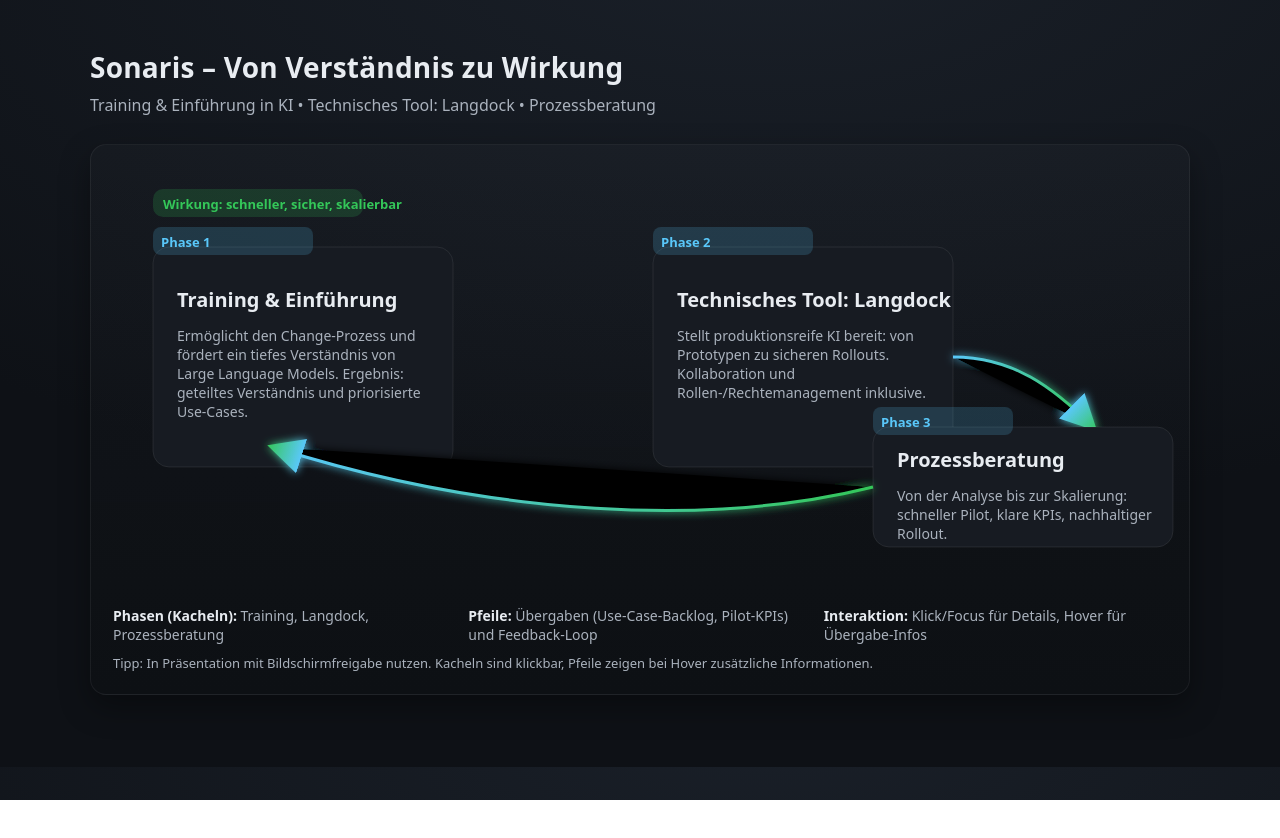
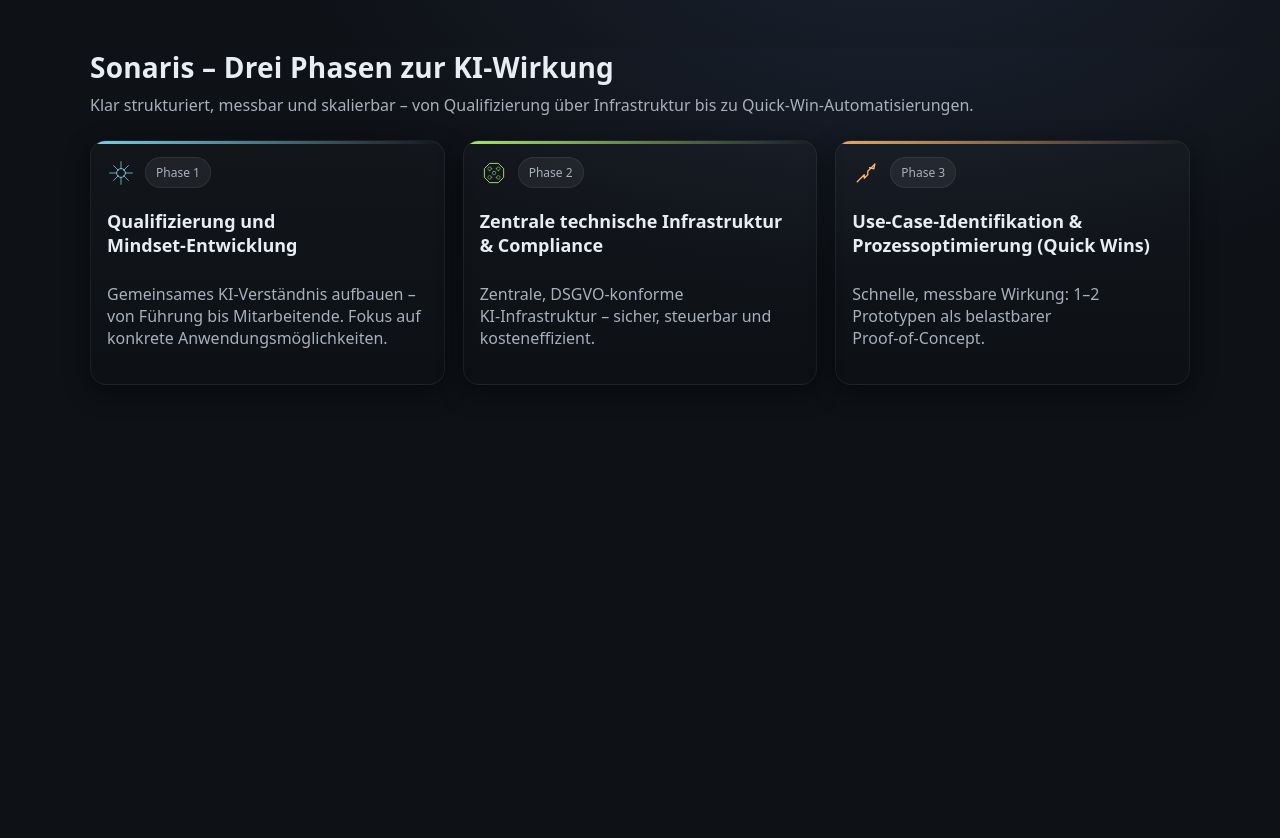
Before and after one commit to dialoglabor/service_sonaris, a plain HTML site: page index.html in a window 1280 px wide. Before the commit the page ends 800 px from the top, so only its background shows below. Drawn offline with Linux system fonts and the light colour scheme.

Commit message:
Update index.html

```diff
--- a/index.html
+++ b/index.html
@@ -2,268 +2,188 @@
 <html lang="de">
 <head>
   <meta charset="UTF-8" />
-  <title>Sonaris – Leistungsübersicht</title>
   <meta name="viewport" content="width=device-width, initial-scale=1" />
-  <!-- Einfache, präsentationsfreundliche Styles -->
+  <title>Sonaris – Drei Phasen zur KI-Wirkung</title>
   <style>
-    :root {
-      --bg: #0e1116;
-      --card: #171b22;
-      --accent: #5ac8fa;   /* freundliches Blau */
-      --accent-2: #34c759; /* Signal für „Wirksamkeit“ */
-      --text: #e8ecf1;
-      --muted: #aab2bd;
-      --link: #ffd60a;     /* Akzent für Interaktion */
-      --shadow: rgba(0,0,0,0.35);
+    /* Grundfarben und Typo */
+    :root{
+      --bg:#0e1116;           /* dunkler Hintergrund für Fokus */
+      --panel:#151a21;        /* Karten-Hintergrund */
+      --panel-2:#0f141b;      /* Hover-Layer */
+      --text:#e8edf4;         /* Primärtext */
+      --muted:#a7b0bc;        /* Sekundärtext */
+      --p1:#86e5ff;           /* Akzent Phase 1 */
+      --p2:#b7ff7a;           /* Akzent Phase 2 */
+      --p3:#ffb86b;           /* Akzent Phase 3 */
+      --shadow:rgba(0,0,0,.45);
     }
-    body {
-      margin: 0;
-      font-family: ui-sans-serif, system-ui, -apple-system, Segoe UI, Roboto, "Helvetica Neue", Arial;
-      background: radial-gradient(1200px 600px at 60% -10%, #1a2029, var(--bg));
-      color: var(--text);
-    }
-    .wrap {
-      max-width: 1100px;
-      margin: 48px auto 72px;
-      padding: 0 20px;
-    }
-    h1 {
-      font-size: 28px;
-      margin: 0 0 8px;
-      letter-spacing: 0.2px;
-    }
-    .subtitle {
-      color: var(--muted);
-      margin-bottom: 28px;
-    }
-    /* Container für die Hauptgrafik (SVG + Legende) */
-    .viz {
-      background: linear-gradient(180deg, rgba(255,255,255,0.02), rgba(0,0,0,0.06));
-      border: 1px solid rgba(255,255,255,0.06);
-      border-radius: 16px;
-      box-shadow: 0 12px 30px var(--shadow);
-      padding: 22px;
-    }
-    .legend {
-      display: grid;
-      grid-template-columns: repeat(3, minmax(0, 1fr));
-      gap: 12px;
-      margin-top: 14px;
-      color: var(--muted);
-      font-size: 14px;
-    }
-    .legend strong { color: var(--text); }
-    /* Tooltip-Stile für Hover-Popups */
-    .tooltip {
-      position: absolute;
-      background: #0b0e13;
-      border: 1px solid rgba(255,255,255,0.1);
-      padding: 8px 10px;
-      border-radius: 8px;
-      color: var(--text);
-      font-size: 13px;
-      line-height: 1.35;
-      max-width: 260px;
-      pointer-events: none;
-      opacity: 0;
-      transform: translate(-50%, -12px);
-      transition: opacity 120ms ease, transform 120ms ease;
-      box-shadow: 0 10px 24px rgba(0,0,0,0.4);
-      z-index: 10;
-    }
-    /* Interaktive Hinweise */
-    .hint {
-      font-size: 13px;
-      color: var(--muted);
-      margin-top: 10px;
-    }
-    a, .clickable { color: var(--link); cursor: pointer; }
-    /* Responsives Verhalten */
-    @media (max-width: 900px) {
-      .legend {
-        grid-template-columns: 1fr;
-      }
-      svg { width: 100% !important; }
-    }
+    html,body{margin:0;height:100%;background:radial-gradient(1100px 600px at 70% -10%, #1a2230 0%, var(--bg) 55%);}
+    body{font-family:ui-sans-serif, system-ui, -apple-system, Segoe UI, Roboto, "Helvetica Neue", Arial; color:var(--text);}
+    .wrap{max-width:1100px;margin:48px auto;padding:0 20px;}
+    h1{margin:0 0 8px;font-size:28px;letter-spacing:0.2px}
+    .sub{margin:0 0 24px;color:var(--muted)}
+
+    /* Grid für drei Phasen */
+    .grid{display:grid;grid-template-columns:repeat(3,1fr);gap:18px}
+
+    /* Interaktive Karten (Teaser -> expandiert bei Hover/Focus/Click) */
+    .card{position:relative;background:linear-gradient(180deg, rgba(255,255,255,0.02), rgba(0,0,0,0.06));
+      border:1px solid rgba(255,255,255,0.06);border-radius:16px;box-shadow:0 8px 26px var(--shadow);
+      overflow:hidden;min-height:180px;transition:transform .28s ease, box-shadow .28s ease}
+    .card:focus-within,.card:hover{transform:translateY(-2px);box-shadow:0 14px 34px rgba(0,0,0,.55)}
+
+    /* Header-Zeile mit Phase und Icon */
+    .hdr{display:flex;align-items:center;gap:10px;padding:16px 16px 6px}
+    .pill{font-size:12px;padding:6px 10px;border-radius:999px;background:rgba(255,255,255,.06);color:var(--muted);border:1px solid rgba(255,255,255,.07)}
+    .title{padding:0 16px 10px;font-size:18px;font-weight:800}
+    .teaser{padding:0 16px 18px;color:var(--muted)}
+
+    /* Details sind standardmäßig "zu" (Teaser-Ansicht) */
+    .details{background:var(--panel-2);border-top:1px solid rgba(255,255,255,0.06);
+      padding:0 16px;max-height:0;opacity:0;transition:max-height .4s ease, opacity .35s ease;padding-bottom:0}
+
+    /* Hover/Fokus/Click -> ausklappen */
+    .card:hover .details, .card:focus-within .details, .card.active .details{max-height:340px;opacity:1;padding-bottom:14px}
+
+    /* Karten-spezifische Akzentleisten oben */
+    .acc{position:absolute;inset:0 0 auto 0;height:3px;opacity:.9}
+    .p1{background:linear-gradient(90deg, var(--p1), transparent)}
+    .p2{background:linear-gradient(90deg, var(--p2), transparent)}
+    .p3{background:linear-gradient(90deg, var(--p3), transparent)}
+
+    /* Minimalistische, ungewöhnliche Icons (inline SVG) */
+    .icon{width:28px;height:28px;display:inline-block}
+    .icon svg{width:100%;height:100%}
+
+    /* Responsiv */
+    @media (max-width: 980px){.grid{grid-template-columns:1fr}}
   </style>
 </head>
 <body>
   <div class="wrap">
-    <h1>Sonaris – Von Verständnis zu Wirkung</h1>
-    <div class="subtitle">Training & Einführung in KI • Technisches Tool: Langdock • Prozessberatung</div>
+    <h1>Sonaris – Drei Phasen zur KI‑Wirkung</h1>
+    <p class="sub">Klar strukturiert, messbar und skalierbar – von Qualifizierung über Infrastruktur bis zu Quick‑Win‑Automatisierungen.</p>
 
-    <div class="viz">
-      <!--
-        Hauptvisualisierung (SVG)
-        - Drei Phasen-Kacheln (Training, Langdock, Prozessberatung)
-        - Pfeile mit Tooltips zeigen Übergaben/Workflow
-        - Loop-Pfeil symbolisiert den iterativen Verbesserungszyklus
-      -->
-      <div id="tooltip" class="tooltip" role="status" aria-live="polite"></div>
+    <section class="grid" aria-label="Drei Phasen">
+      <!-- Phase 1: Qualifizierung und Mindset-Entwicklung -->
+      <article class="card" tabindex="0" aria-label="Phase 1 Qualifizierung und Mindset-Entwicklung">
+        <!-- Akzentleiste -->
+        <div class="acc p1" aria-hidden="true"></div>
+        <header class="hdr">
+          <!-- Ungewöhnliches Icon: Polarstern (mehrarmige Leitfigur) -->
+          <span class="icon" aria-hidden="true">
+            <svg viewBox="0 0 64 64" fill="none" xmlns="http://www.w3.org/2000/svg">
+              <circle cx="32" cy="32" r="10" stroke="var(--p1)" stroke-width="2" opacity="0.9"/>
+              <path d="M32 6 L32 22 M32 42 L32 58 M6 32 L22 32 M42 32 L58 32 M15 15 L26 26 M38 38 L49 49 M15 49 L26 38 M38 26 L49 15" stroke="var(--p1)" stroke-width="2" stroke-linecap="round" opacity="0.8"/>
+            </svg>
+          </span>
+          <span class="pill">Phase 1</span>
+        </header>
+        <h2 class="title">Qualifizierung und Mindset‑Entwicklung</h2>
+        <p class="teaser">Gemeinsames KI‑Verständnis aufbauen – von Führung bis Mitarbeitende. Fokus auf konkrete Anwendungsmöglichkeiten.</p>
 
-      <svg id="sonaris-svg" viewBox="0 0 1100 420" width="1100" height="420" aria-label="Sonaris Workflow">
-        <!-- Defs: Filter, Marker für Pfeilspitzen, weiches Glühen -->
-        <defs>
-          <filter id="soft" x="-50%" y="-50%" width="200%" height="200%">
-            <feGaussianBlur in="SourceGraphic" stdDeviation="4" result="blur" />
-            <feMerge>
-              <feMergeNode in="blur" />
-              <feMergeNode in="SourceGraphic" />
-            </feMerge>
-          </filter>
-          <linearGradient id="gradLine" x1="0" y1="0" x2="1" y2="0">
-            <stop offset="0%" stop-color="#5ac8fa"/>
-            <stop offset="100%" stop-color="#34c759"/>
-          </linearGradient>
-          <marker id="arrow" markerWidth="12" markerHeight="12" refX="10" refY="6" orient="auto">
-            <path d="M0,0 L12,6 L0,12 Z" fill="url(#gradLine)"></path>
-          </marker>
-        </defs>
+        <!-- Ausklappbarer Bereich -->
+        <div class="details">
+          <!-- Kommentar: Inhalte bewusst kurz, damit die Karte kompakt bleibt -->
+          <ul>
+            <li>LLM‑Grundlagen, praxistaugliches Prompting & Orchestrierung</li>
+            <li>Use‑Case‑Discovery mit Blick auf Alltagstätigkeiten</li>
+            <li>Ergebnis: Geteilte Sprache & priorisierter Use‑Case‑Backlog</li>
+          </ul>
+        </div>
+      </article>
 
-        <!-- Phase 1: Training & Einführung -->
-        <g class="clickable" data-title="Training & Einführung in KI"
-           data-text="Mindset-Shift, LLM-Verständnis, Use-Case-Backlog, gemeinsame Sprache für KI."
-           tabindex="0">
-          <!-- Kachel -->
-          <rect x="40" y="80" rx="16" ry="16" width="300" height="220"
-                fill="#171b22" stroke="rgba(255,255,255,0.08)" stroke-width="1" />
-          <!-- Header-Badge -->
-          <rect x="40" y="60" rx="8" ry="8" width="160" height="28" fill="rgba(90,200,250,0.18)" />
-          <text x="48" y="80" fill="#5ac8fa" font-size="13" font-weight="600">Phase 1</text>
-          <text x="64" y="140" fill="#e8ecf1" font-size="20" font-weight="700">Training & Einführung</text>
-          <foreignObject x="64" y="160" width="250" height="120">
-            <div xmlns="http://www.w3.org/1999/xhtml" style="color:#aab2bd;font-size:14px;line-height:1.35;">
-              Ermöglicht den Change-Prozess und fördert ein tiefes Verständnis von Large Language Models.
-              Ergebnis: geteiltes Verständnis und priorisierte Use-Cases.
-            </div>
-          </foreignObject>
-        </g>
+      <!-- Phase 2: Zentrale technische Infrastruktur und Compliance (ohne Begriff "Langdock") -->
+      <article class="card" tabindex="0" aria-label="Phase 2 Zentrale technische Infrastruktur und Compliance">
+        <div class="acc p2" aria-hidden="true"></div>
+        <header class="hdr">
+          <!-- Ungewöhnliches Icon: Hexagonales Gitter als Symbol für zentrale, regelbasierte Struktur -->
+          <span class="icon" aria-hidden="true">
+            <svg viewBox="0 0 64 64" xmlns="http://www.w3.org/2000/svg" fill="none">
+              <path d="M22 10 L42 10 L54 22 L54 42 L42 54 L22 54 L10 42 L10 22 Z" stroke="var(--p2)" stroke-width="2" opacity="0.95"/>
+              <circle cx="22" cy="22" r="4" fill="none" stroke="var(--p2)"/>
+              <circle cx="42" cy="22" r="4" fill="none" stroke="var(--p2)"/>
+              <circle cx="32" cy="32" r="4" fill="none" stroke="var(--p2)"/>
+              <circle cx="22" cy="42" r="4" fill="none" stroke="var(--p2)"/>
+              <circle cx="42" cy="42" r="4" fill="none" stroke="var(--p2)"/>
+              <path d="M26 22 L28 22 M36 22 L38 22 M22 26 L22 28 M42 26 L42 28 M26 42 L28 42 M36 42 L38 42 M32 28 L32 30" stroke="var(--p2)" stroke-width="2" opacity="0.8"/>
+            </svg>
+          </span>
+          <span class="pill">Phase 2</span>
+        </header>
+        <h2 class="title">Zentrale technische Infrastruktur & Compliance</h2>
+        <p class="teaser">Zentrale, DSGVO‑konforme KI‑Infrastruktur – sicher, steuerbar und kosteneffizient.</p>
 
-        <!-- Pfeil: Training -> Langdock -->
-        <g class="hoverline"
-           data-title="Übergabe: Use-Case-Backlog"
-           data-text="Priorisierte Ideen werden in Langdock als Assistenten/Workflows prototypisiert und getestet.">
-          <path d="M360,190 C420,190 460,190 520,190" stroke="url(#gradLine)" stroke-width="3"
-                marker-end="url(#arrow)" filter="url(#soft)"></path>
-        </g>
+        <div class="details">
+          <ul>
+            <li>Assistenten & Workflows bauen, teilen und betreiben</li>
+            <li>Rollen-/Rechtemanagement, Governance & Audit Trails</li>
+            <li>Von Prototyp zu produktiv – nachvollziehbar und skalierbar</li>
+          </ul>
+        </div>
+      </article>
 
-        <!-- Phase 2: Langdock -->
-        <g class="clickable" data-title="Technisches Tool: Langdock"
-           data-text="Zentrale Plattform, um KI nutzbar zu machen: Assistenten, Workflows, Governance, Compliance."
-           tabindex="0">
-          <rect x="540" y="80" rx="16" ry="16" width="300" height="220"
-                fill="#171b22" stroke="rgba(255,255,255,0.08)" stroke-width="1" />
-          <rect x="540" y="60" rx="8" ry="8" width="160" height="28" fill="rgba(90,200,250,0.18)" />
-          <text x="548" y="80" fill="#5ac8fa" font-size="13" font-weight="600">Phase 2</text>
-          <text x="564" y="140" fill="#e8ecf1" font-size="20" font-weight="700">Technisches Tool: Langdock</text>
-          <foreignObject x="564" y="160" width="250" height="120">
-            <div xmlns="http://www.w3.org/1999/xhtml" style="color:#aab2bd;font-size:14px;line-height:1.35;">
-              Stellt produktionsreife KI bereit: von Prototypen zu sicheren Rollouts. Kollaboration und
-              Rollen-/Rechtemanagement inklusive.
-            </div>
-          </foreignObject>
-        </g>
+      <!-- Phase 3: Use-Case-Identifikation & Prozessoptimierung (Quick Wins) -->
+      <article class="card" tabindex="0" aria-label="Phase 3 Use-Case-Identifikation und Prozessoptimierung">
+        <div class="acc p3" aria-hidden="true"></div>
+        <header class="hdr">
+          <!-- Ungewöhnliches Icon: Treppen-Pfeil (verdichteter Fortschritt/Quick Wins) -->
+          <span class="icon" aria-hidden="true">
+            <svg viewBox="0 0 64 64" xmlns="http://www.w3.org/2000/svg" fill="none">
+              <path d="M12 52 L28 36 L28 44 L36 36 L36 28 L44 20 L52 12" stroke="var(--p3)" stroke-width="3" stroke-linecap="round" stroke-linejoin="round"/>
+              <path d="M52 12 L50 22 L40 20" stroke="var(--p3)" stroke-width="3" stroke-linecap="round"/>
+            </svg>
+          </span>
+          <span class="pill">Phase 3</span>
+        </header>
+        <h2 class="title">Use‑Case‑Identifikation & Prozessoptimierung (Quick Wins)</h2>
+        <p class="teaser">Schnelle, messbare Wirkung: 1–2 Prototypen als belastbarer Proof‑of‑Concept.</p>
 
-        <!-- Pfeil: Langdock -> Prozessberatung -->
-        <g class="hoverline"
-           data-title="Übergabe: Pilot-KPIs"
-           data-text="Konkrete Ergebnisse und Metriken fließen in die Prozessberatung für Feinkonzeption und Skalierung.">
-          <path d="M840,190 C900,190 940,220 980,260" stroke="url(#gradLine)" stroke-width="3"
-                marker-end="url(#arrow)" filter="url(#soft)"></path>
-        </g>
-
-        <!-- Phase 3: Prozessberatung -->
-        <g class="clickable" data-title="Prozessberatung"
-           data-text="Identifikation repetitiver Prozesse, Entwicklung von Assistenten & Automatisierungslösungen mit messbarem ROI."
-           tabindex="0">
-          <rect x="760" y="260" rx="16" ry="16" width="300" height="120"
-                fill="#171b22" stroke="rgba(255,255,255,0.08)" stroke-width="1" />
-          <rect x="760" y="240" rx="8" ry="8" width="140" height="28" fill="rgba(90,200,250,0.18)" />
-          <text x="768" y="260" fill="#5ac8fa" font-size="13" font-weight="600">Phase 3</text>
-          <text x="784" y="300" fill="#e8ecf1" font-size="20" font-weight="700">Prozessberatung</text>
-          <foreignObject x="784" y="320" width="260" height="60">
-            <div xmlns="http://www.w3.org/1999/xhtml" style="color:#aab2bd;font-size:14px;line-height:1.35;">
-              Von der Analyse bis zur Skalierung: schneller Pilot, klare KPIs, nachhaltiger Rollout.
-            </div>
-          </foreignObject>
-        </g>
-
-        <!-- Loop-Pfeil: Rückkopplung Prozessberatung -> Training -->
-        <g class="hoverline"
-           data-title="Feedback-Loop"
-           data-text="Lernerfahrungen und neue Use-Cases fließen zurück ins Training. Kontinuierliche Verbesserung.">
-          <path d="M760,320 C600,360 380,350 160,280" stroke="url(#gradLine)" stroke-width="3"
-                marker-end="url(#arrow)" filter="url(#soft)"></path>
-        </g>
-
-        <!-- Wirkungs-Badge -->
-        <g>
-          <rect x="40" y="22" rx="10" ry="10" width="210" height="28" fill="rgba(52,199,89,0.18)"/>
-          <text x="50" y="42" fill="#34c759" font-size="13" font-weight="700">Wirkung: schneller, sicher, skalierbar</text>
-        </g>
-      </svg>
-
-      <div class="legend" aria-label="Legende">
-        <div><strong>Phasen (Kacheln):</strong> Training, Langdock, Prozessberatung</div>
-        <div><strong>Pfeile:</strong> Übergaben (Use-Case-Backlog, Pilot-KPIs) und Feedback-Loop</div>
-        <div><strong>Interaktion:</strong> Klick/Focus für Details, Hover für Übergabe-Infos</div>
-      </div>
-      <div class="hint">Tipp: In Präsentation mit Bildschirmfreigabe nutzen. Kacheln sind klickbar, Pfeile zeigen bei Hover zusätzliche Informationen.</div>
-    </div>
+        <div class="details">
+          <ul>
+            <li>Ziel: Niedrigschwellige KI‑Anwendungsfälle identifizieren und Prozesse optimieren</li>
+            <li>Umsetzung: 1–2 Automatisierungs‑Prototypen (Workflows/Skripte) inkl. Konzeption, Implementierung, Testing und Integration</li>
+            <li>Aufwand: ca. 10–15 Std. dedizierte Entwicklungs‑ & Beratungszeit (PoC); bei erweitertem Umfang 20–30 Std.</li>
+          </ul>
+          <p style="margin:10px 0 4px;color:var(--muted)"><strong style="color:var(--text)">7‑Schritte Use‑Case Framework</strong> (3 Sessions à 1,5–2 Std.)</p>
+          <ol>
+            <li>Aufgaben identifizieren – Business‑Herausforderungen erfassen</li>
+            <li>Aufgaben zerlegen – Input → Schritte → Output</li>
+            <li>GenAI‑Fähigkeiten zuordnen – Analysieren vs. Generieren</li>
+            <li>KI‑Aufgaben formulieren – konkrete, niedrigschwellige Automatisierung</li>
+            <li>AI‑First Prozess denken – Optimierung statt Status‑quo‑Digitalisierung</li>
+            <li>Erste Automatisierungen – Entwicklung & Tests (fokussierte Implementierung/Integration)</li>
+            <li>Iteration & Rollout (optional) – Feinabstimmung, Skalierungsempfehlung, Pilot‑Deployment</li>
+          </ol>
+        </div>
+      </article>
+    </section>
   </div>
 
-  <!-- Minimaler JS-Block für Tooltips & Klick-Infos -->
   <script>
+    /*
+      Interaktionslogik:
+      - Zielvorgabe war Mouse-Over; zusätzlich Click/Enter als Fallback (Touch/Keyboard).
+      - Bei Click toggeln wir die Klasse .active, sodass Details geöffnet bleiben.
+    */
     (function(){
-      const svg = document.getElementById('sonaris-svg');
-      const tooltip = document.getElementById('tooltip');
-
-      // Hilfsfunktion: Tooltip positionieren und anzeigen
-      function showTooltip(evt, title, text) {
-        const bbox = svg.getBoundingClientRect();
-        const x = (evt.clientX || (evt.touches && evt.touches[0].clientX)) || (bbox.left + bbox.width/2);
-        const y = (evt.clientY || (evt.touches && evt.touches[0].clientY)) || (bbox.top + bbox.height/2);
-        tooltip.innerHTML = '<strong style="color:#5ac8fa;">' + title + '</strong><div style="margin-top:4px;color:#aab2bd;">' + text + '</div>';
-        tooltip.style.left = x + 'px';
-        tooltip.style.top = (y - 16) + 'px';
-        tooltip.style.opacity = 1;
-        tooltip.style.transform = 'translate(-50%, -6px)';
-      }
-      function hideTooltip() {
-        tooltip.style.opacity = 0;
-        tooltip.style.transform = 'translate(-50%, -12px)';
-      }
-
-      // Interaktive Gruppen: Kacheln (clickable) und Pfeile (hoverline)
-      svg.querySelectorAll('.clickable').forEach(g => {
-        g.addEventListener('mouseenter', e => {
-          showTooltip(e, g.dataset.title, g.dataset.text);
+      const cards = document.querySelectorAll('.card');
+      cards.forEach(card => {
+        // Toggle per Click
+        card.addEventListener('click', (e) => {
+          // Verhindert, dass Link/Buttons inside stören – hier keine vorhanden, nur Sicherheitsnetz
+          if(e.target.closest('a,button')) return;
+          card.classList.toggle('active');
         });
-        g.addEventListener('mouseleave', hideTooltip);
-        g.addEventListener('focus', e => {
-          showTooltip(e, g.dataset.title, g.dataset.text);
+        // Toggle per Enter/Space (Accessibility)
+        card.addEventListener('keydown', (e) => {
+          if(e.key === 'Enter' || e.key === ' '){
+            e.preventDefault();
+            card.classList.toggle('active');
+          }
         });
-        g.addEventListener('blur', hideTooltip);
-        g.addEventListener('click', e => {
-          // Für Live-Demos: simple Highlight-Animation bei Klick
-          const rect = g.querySelector('rect');
-          if (!rect) return;
-          rect.animate([
-            { stroke: 'rgba(255,255,255,0.08)', strokeWidth: 1 },
-            { stroke: 'var(--accent)', strokeWidth: 3 },
-            { stroke: 'rgba(255,255,255,0.08)', strokeWidth: 1 }
-          ], { duration: 900, easing: 'ease-out' });
-          showTooltip(e, g.dataset.title, g.dataset.text);
-        });
-      });
-
-      svg.querySelectorAll('.hoverline').forEach(g => {
-        g.addEventListener('mouseenter', e => {
-          showTooltip(e, g.dataset.title, g.dataset.text);
-        });
-        g.addEventListener('mouseleave', hideTooltip);
       });
     })();
   </script>
 </body>
-</html>
+</html
```
